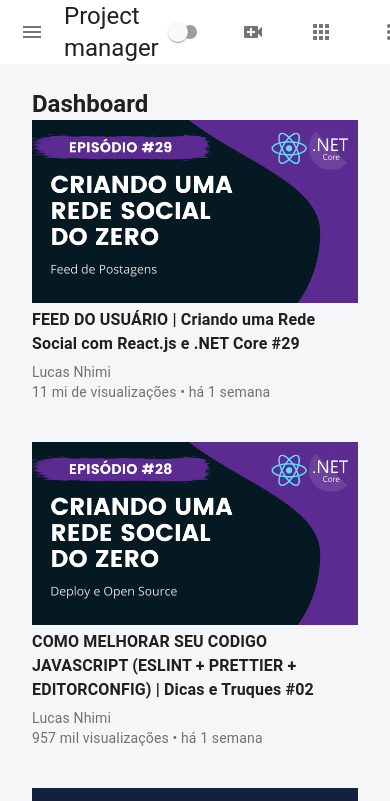
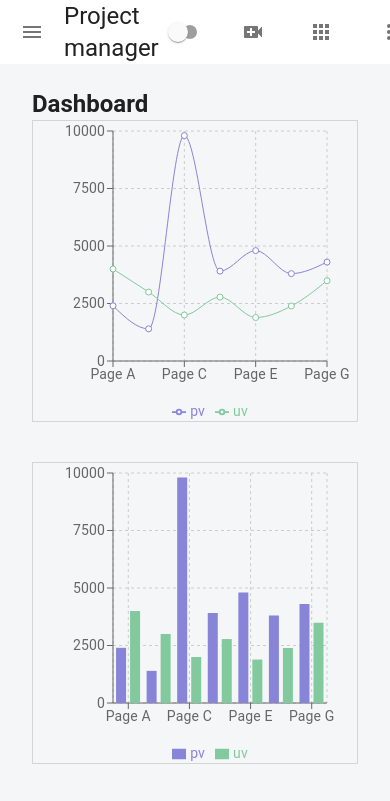
Before and after one commit to DaniloVieira/project-manager-front, a React (Create React App) app: page / in a window 390 px wide. Shown: the top 801 px of the page. Built offline with nearby package versions, Linux system fonts and the light colour scheme.

Commit message:
intaled rechart and responsive dashboard

```diff
--- a/package.json
+++ b/package.json
@@ -11,6 +11,7 @@
     "react": "^17.0.1",
     "react-dom": "^17.0.1",
     "react-scripts": "4.0.1",
+    "recharts": "^2.0.4",
     "web-vitals": "^0.2.4"
   },
   "scripts": {
--- a/src/components/Content/Content.js
+++ b/src/components/Content/Content.js
@@ -1,11 +1,10 @@
-import React, { Fragment, useState } from 'react';
+import React, { Fragment, useState, useEffect } from 'react';
 import { Typography } from '@material-ui/core';
 
 const Content = (props) => {
   const [title, setTitle] = useState('>>>Missing title<<<');
 
   const childrenWithProps = React.Children.map(props.children, (child) => {
-    // checking isValidElement is the safe way and avoids a typescript error too
     if (React.isValidElement(child)) {
       return React.cloneElement(child, {
         title: (t) => setTitle(t),
--- a/src/components/Dashboard/Dashboard.js
+++ b/src/components/Dashboard/Dashboard.js
@@ -1,35 +1,138 @@
-import React from 'react';
-import { Typography, Grid, Box } from '@material-ui/core';
+import React, { useEffect } from 'react';
+import { Grid, Box } from '@material-ui/core';
 
-import { videos } from '../../AuxData/Videos';
+import {
+  LineChart,
+  Line,
+  XAxis,
+  YAxis,
+  CartesianGrid,
+  Tooltip,
+  Legend,
+  BarChart,
+  Bar,
+  ResponsiveContainer,
+} from 'recharts';
+
+const data = [
+  {
+    name: 'Page A',
+    uv: 4000,
+    pv: 2400,
+    amt: 2400,
+  },
+  {
+    name: 'Page B',
+    uv: 3000,
+    pv: 1398,
+    amt: 2210,
+  },
+  {
+    name: 'Page C',
+    uv: 2000,
+    pv: 9800,
+    amt: 2290,
+  },
+  {
+    name: 'Page D',
+    uv: 2780,
+    pv: 3908,
+    amt: 2000,
+  },
+  {
+    name: 'Page E',
+    uv: 1890,
+    pv: 4800,
+    amt: 2181,
+  },
+  {
+    name: 'Page F',
+    uv: 2390,
+    pv: 3800,
+    amt: 2500,
+  },
+  {
+    name: 'Page G',
+    uv: 3490,
+    pv: 4300,
+    amt: 2100,
+  },
+];
 
 const Dashboard = (props) => {
-  props.title('Dashboard');
+  useEffect(() => {
+    props.title('Dashboard');
+  });
+
   return (
     <Grid container spacing={10}>
-      {videos.map((item, index) => (
-        <Grid item lg={6} md={6} sm={12} xs={12}>
-          <Box>
-            <img style={{ width: '100%' }} alt={item.title} src={item.thumb} />
-            <Box>
-              <Typography
-                style={{ fontWeight: 600 }}
-                gutterBottom
-                variant='body1'
-                color='textPrimary'
-              >
-                {item.title}
-              </Typography>
-              <Typography display='block' variant='body2' color='textSecondary'>
-                {item.channel}
-              </Typography>
-              <Typography variant='body2' color='textSecondary'>
-                {`${item.views} • ${item.date}`}
-              </Typography>
-            </Box>
-          </Box>
-        </Grid>
-      ))}
+      {/* {videos.map((item, index) => ( */}
+      <Grid item lg={6} md={6} sm={12} xs={12}>
+        <Box style={{ border: '1px solid #d5d5d5' }}>
+          <ResponsiveContainer width='100%' height={300}>
+            <LineChart
+              data={data}
+              margin={{
+                top: 10,
+                right: 30,
+                left: 20,
+                bottom: 10,
+              }}
+            >
+              <CartesianGrid strokeDasharray='3 3' />
+              <XAxis dataKey='name' />
+              <YAxis />
+              <Tooltip />
+              <Legend
+                width={'100%'}
+                wrapperStyle={{
+                  position: 'relative',
+                  top: -25,
+                }}
+              />
+              <Line
+                type='monotone'
+                dataKey='pv'
+                stroke='#8884d8'
+                activeDot={{ r: 8 }}
+              />
+              <Line type='monotone' dataKey='uv' stroke='#82ca9d' />
+            </LineChart>
+          </ResponsiveContainer>
+        </Box>
+      </Grid>
+      <Grid item lg={6} md={6} sm={12} xs={12}>
+        <Box style={{ border: '1px solid #d5d5d5' }}>
+          <ResponsiveContainer width='100%' height={300}>
+            <BarChart
+              data={data}
+              margin={{
+                top: 10,
+                right: 30,
+                left: 20,
+                bottom: 10,
+              }}
+            >
+              <CartesianGrid strokeDasharray='3 3' />
+              <XAxis dataKey='name' />
+              <YAxis />
+              <Tooltip />
+              <Legend
+                width={'100%'}
+                wrapperStyle={{
+                  position: 'relative',
+                  top: -25,
+                }}
+              />
+              <Bar dataKey='pv' fill='#8884d8' />
+              <Bar dataKey='uv' fill='#82ca9d' />
+            </BarChart>
+          </ResponsiveContainer>
+        </Box>
+      </Grid>
+      {/* <Grid item lg={6} md={6} sm={12} xs={12}>
+        <Box style={{ border: '1px solid #d5d5d5', height: '300px' }}></Box>
+      </Grid> */}
     </Grid>
   );
 };
--- a/src/components/SideMenu/SideMenu.js
+++ b/src/components/SideMenu/SideMenu.js
@@ -71,7 +71,7 @@
 const createMenuItems = (confArray, classes) => {
   const result = confArray.map((iConf, index) => {
     return (
-      <ListItem key={iConf.key} button classes={{ root: classes.listItem }}>
+      <ListItem key={iConf.text} button classes={{ root: classes.listItem }}>
         <ListItemIcon>{iConf.icon}</ListItemIcon>
         <ListItemText
           classes={{
```
Also changed, not shown: public/index.html (+1 -21 lines), 2 other files (tests, documents, lock files or other folders).
